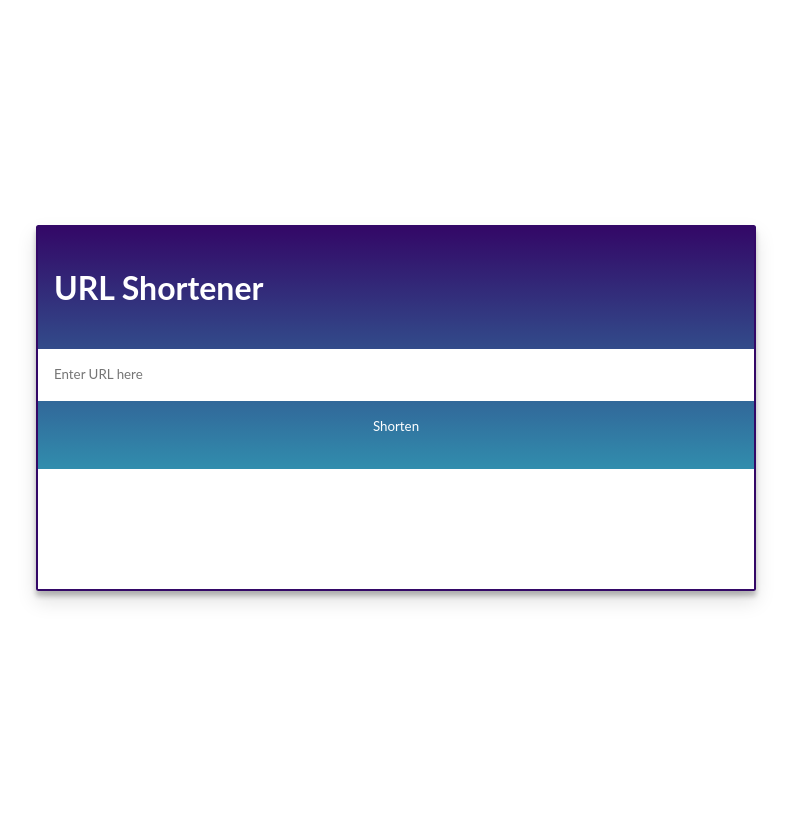
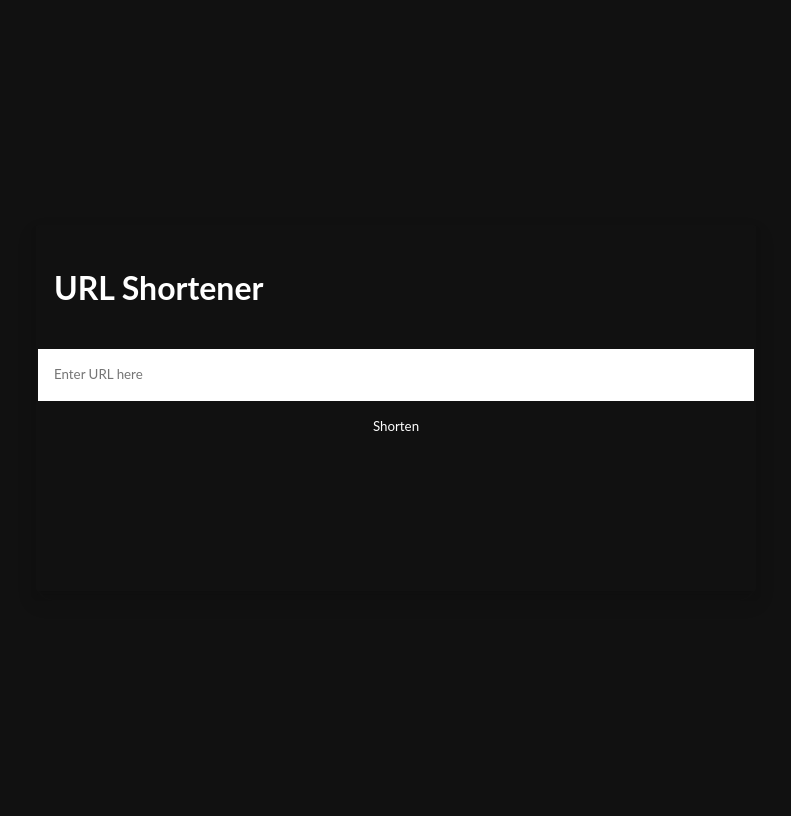
Before and after one commit to hadiahsan/URL-Shortner, a Django app: page / in a window 1280 px wide. Shown: the whole page, without its empty margins (244-1035 px from the left). Run offline with Django 4.2, Linux system fonts and the light colour scheme; some libraries are stand-ins or nearby versions.

Commit message:
added a better UX design

```diff
--- a/templates/index.html
+++ b/templates/index.html
@@ -13,6 +13,7 @@ section {
   align-items: center;
   justify-content: center;
   padding: 1rem;
+  background-color: #111;
 }
 
 body {
@@ -25,11 +26,11 @@ body {
 main {
   max-width: 720px;
   width: 100%;
-  border: 2.5px solid #330867;
+  border: 2.5px solid #111;
   border-radius: 2.5px;
   box-shadow: 0 10px 20px rgba(17, 17, 17, 0.125),
     0 5px 5px rgba(17, 17, 17, 0.25);
-  background-image: linear-gradient(to top, #30cfd0 0%, #330867 100%);
+  background-image: blue;
 }
 
 h1 {
@@ -68,7 +69,7 @@ button {
 section {
   min-height: 120px;
   text-align: center;
-  background-color: white;
+  background-color: #111;
 }
 
     </style>
```
Also changed, not shown: urlshortner/settings.py (+5 -4 lines), db.sqlite3.
